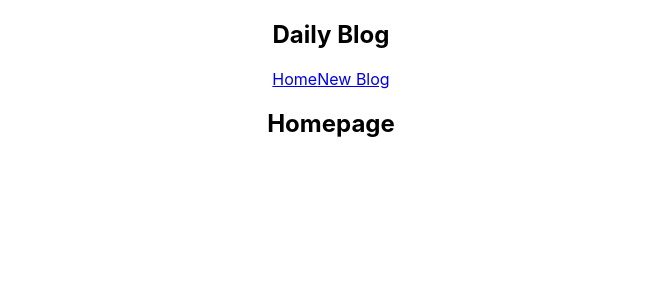
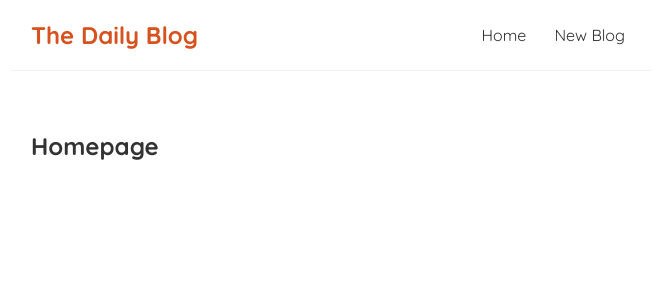
Before and after one commit to Prog-Faiz/blog-app, a React (Create React App) app: page / in a window 1280 px wide. Shown: the top 300 px of the page, without its empty margins (309-964 px from the left). Built offline with nearby package versions, Linux system fonts and the light colour scheme.

Commit message:
added Base & Navbar styling

```diff
--- a/src/App.css
+++ /dev/null
@@ -1,38 +0,0 @@
-.App {
-  text-align: center;
-}
-
-.App-logo {
-  height: 40vmin;
-  pointer-events: none;
-}
-
-@media (prefers-reduced-motion: no-preference) {
-  .App-logo {
-    animation: App-logo-spin infinite 20s linear;
-  }
-}
-
-.App-header {
-  background-color: #282c34;
-  min-height: 100vh;
-  display: flex;
-  flex-direction: column;
-  align-items: center;
-  justify-content: center;
-  font-size: calc(10px + 2vmin);
-  color: white;
-}
-
-.App-link {
-  color: #61dafb;
-}
-
-@keyframes App-logo-spin {
-  from {
-    transform: rotate(0deg);
-  }
-  to {
-    transform: rotate(360deg);
-  }
-}
--- a/src/App.js
+++ b/src/App.js
@@ -1,4 +1,3 @@
-import './App.css';
 import Navbar from './components/Navbar';
 import Home from './components/Home';
 
--- a/src/components/Navbar.js
+++ b/src/components/Navbar.js
@@ -1,10 +1,10 @@
 const Navbar = () => {
     return (
         <nav className="navbar">
-            <h1>Daily Blog</h1>
+            <h1>The Daily Blog</h1>
             <div className="links">
                 <a href="/">Home</a>
-                <a href="/create">New  Blog</a>
+                <a href="/create">New Blog</a>
             </div>
         </nav>
     );
--- a/src/index.css
+++ b/src/index.css
@@ -1,13 +1,41 @@
-body {
+@import url('https://fonts.googleapis.com/css2?family=Quicksand:wght@300;400;500;600;700&display=swap');
+
+/* base styles */
+* {
   margin: 0;
-  font-family: -apple-system, BlinkMacSystemFont, 'Segoe UI', 'Roboto', 'Oxygen',
-    'Ubuntu', 'Cantarell', 'Fira Sans', 'Droid Sans', 'Helvetica Neue',
-    sans-serif;
-  -webkit-font-smoothing: antialiased;
-  -moz-osx-font-smoothing: grayscale;
+  font-family: "Quicksand";
+  color: #333;
 }
 
-code {
-  font-family: source-code-pro, Menlo, Monaco, Consolas, 'Courier New',
-    monospace;
+.navbar {
+  padding: 20px;
+  display: flex;
+  align-items: center;
+  max-width: 600px;
+  margin: 0 auto;
+  border-bottom: 1px solid #f2f2f2;
 }
+
+.navbar h1 {
+  color: #d6531f;
+}
+
+.navbar .links {
+  margin-left: auto;
+}
+
+.navbar a {
+  margin-left: 16px;
+  text-decoration: none;
+  padding: 6px;
+}
+
+.navbar a:hover {
+  color: #d6531f;
+}
+
+.content {
+  max-width: 600px;
+  margin: 40px auto;
+  padding: 20px;
+}
```
